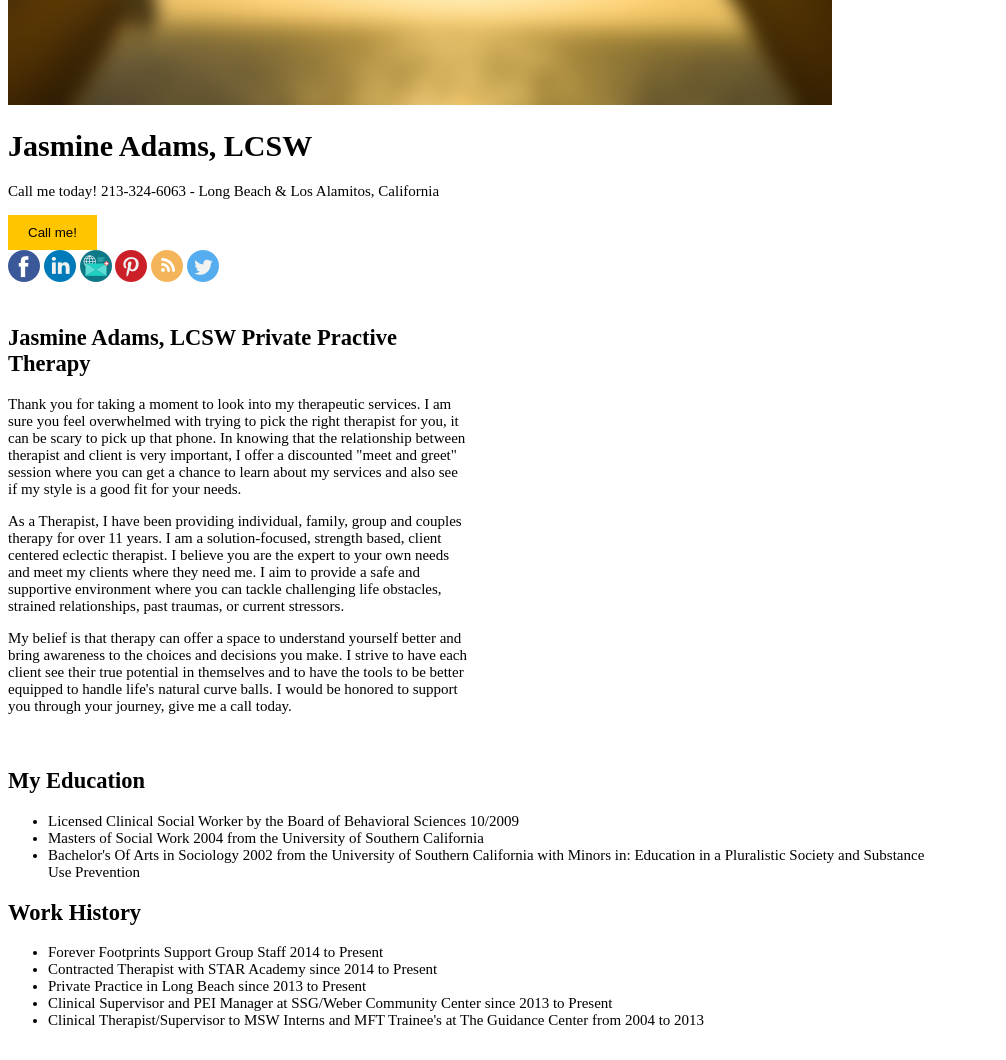
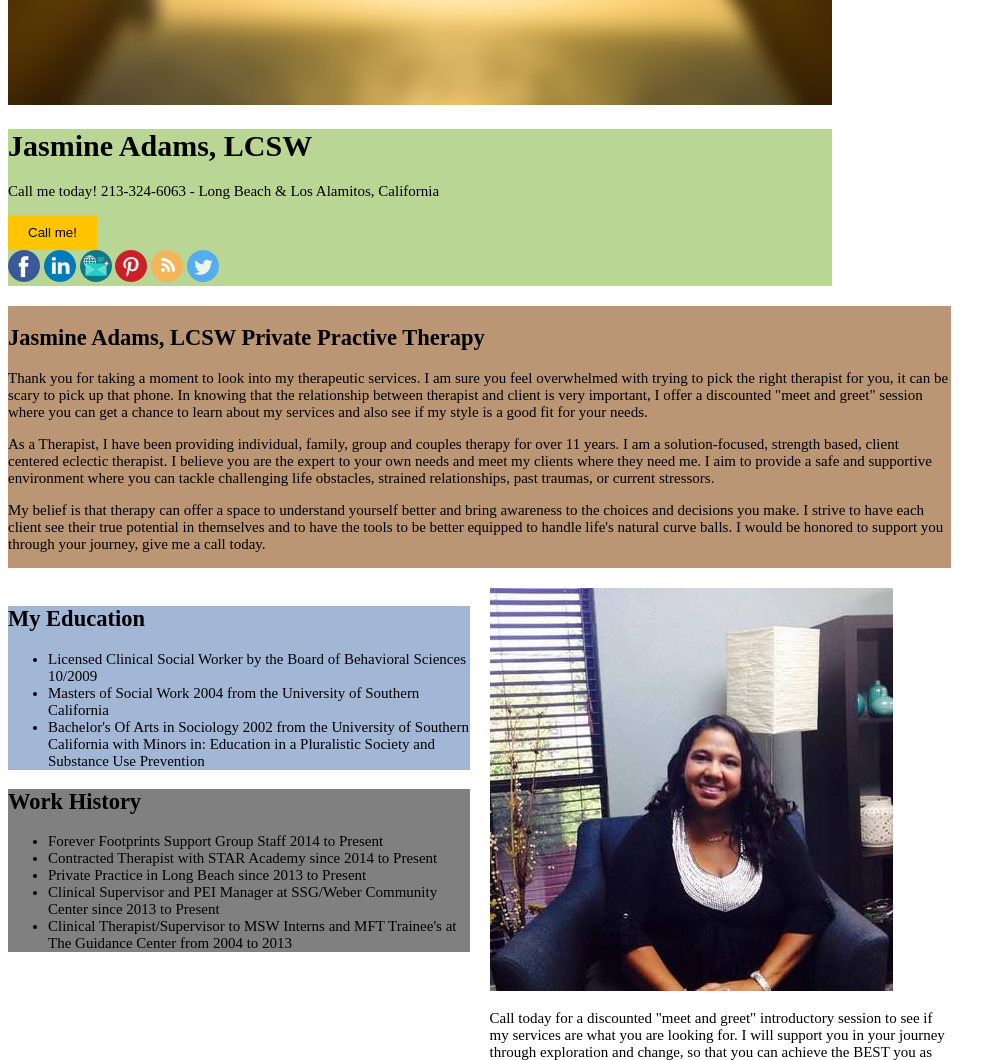
Before and after one commit to BradleyCollins/jasmine-website, a plain HTML site: page index.html in a window 1280 px wide. Shown: the part 520-1580 px from the top of the page, without its empty margins (0-1006 px from the left). Drawn offline with Linux system fonts and the light colour scheme.

Commit message:
Moved about content into a better position

```diff
--- a/style.css
+++ b/style.css
@@ -40,6 +40,7 @@ button {
 
 .cta1 {
 	grid-column-start: 2;
+	background: #b9d695;
 }
 
 section {
@@ -53,8 +54,9 @@ section {
 	grid-row-start: 3;
 }
 
-.home_info {
+.home_about {
 	grid-column: 1 / span 2;
+	background: #ba9675;
 	/*grid-column: auto / span 3
 	grid-row: auto / span 3;*/
 }
@@ -63,13 +65,17 @@ section {
 	grid-column-start: 2;
 	grid-column-end: 3;
 	grid-row: 2;
+	background: grey;
 }
 
 .left_info {
 	grid-column: 2 / 3;
 	grid-row: 2;
+	background: #a2b7d6;
 }
-
+.home_jas img {
+	justify-self: center;
+}
 footer {
 	grid-column: 1;
 	grid-row: 4;
```
